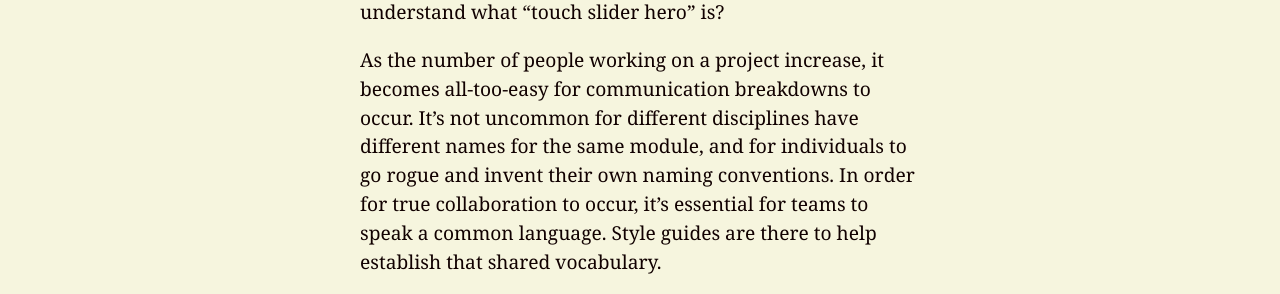
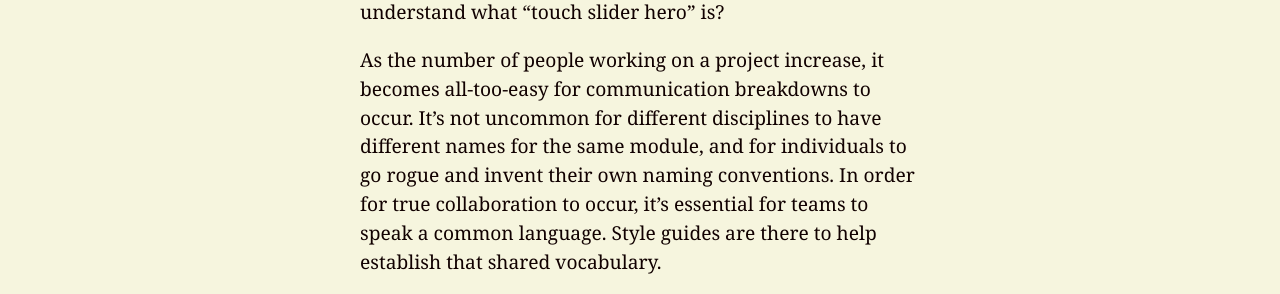
Before and after one commit to bradfrost/atomic-design, a Jekyll site: the page built from chapter-1.md, in a window 1280 px wide and 900 px high, scrolled down 28403 px. Shown: the part 214-508 px from the top of the window. Built offline with Jekyll 4.4.1, drawn with Linux system fonts in a browser that asks for light colours; some of the changed text lies outside the part shown.

Commit message:
Catches some grammatical mistakes
Adds in a missing word.

Also, consider this sentence as written:
*"...design and development speed is one of the main reasons why UI frameworks like Bootstrap are so popular."*
As written, it's ambiguous whether the main reason is *"faster design and also faster development"* or *"improved design and faster development"*

"...*faster design and development* is one of the main reasons why UI frameworks like Bootstrap are so popular."  removes this ambiguity.

```diff
--- a/chapter-1.md
+++ b/chapter-1.md
@@ -261,7 +261,7 @@ Making style guides central to your process results in user interfaces that feel
 ### A shared vocabulary
 What does “utility toolbar” mean? Does everyone understand what “touch slider hero” is?
 
-As the number of people working on a project increase, it becomes all-too-easy for communication breakdowns to occur. It's not uncommon for different disciplines have different names for the same module, and for individuals to go rogue and invent their own naming conventions. In order for true collaboration to occur, it's essential for teams to speak a common language. Style guides are there to help establish that shared vocabulary.
+As the number of people working on a project increase, it becomes all-too-easy for communication breakdowns to occur. It's not uncommon for different disciplines to have different names for the same module, and for individuals to go rogue and invent their own naming conventions. In order for true collaboration to occur, it's essential for teams to speak a common language. Style guides are there to help establish that shared vocabulary.
 
 {% include figure.html src="../images/content/starbucks-blocks-3up.png" caption="Giving names to patterns like 'Blocks 3-Up' in Starbucks' style guide helps team members speak the same language" %}
 
```
Also changed, not shown: other parts of chapter-1.md (+1 -1 lines).
